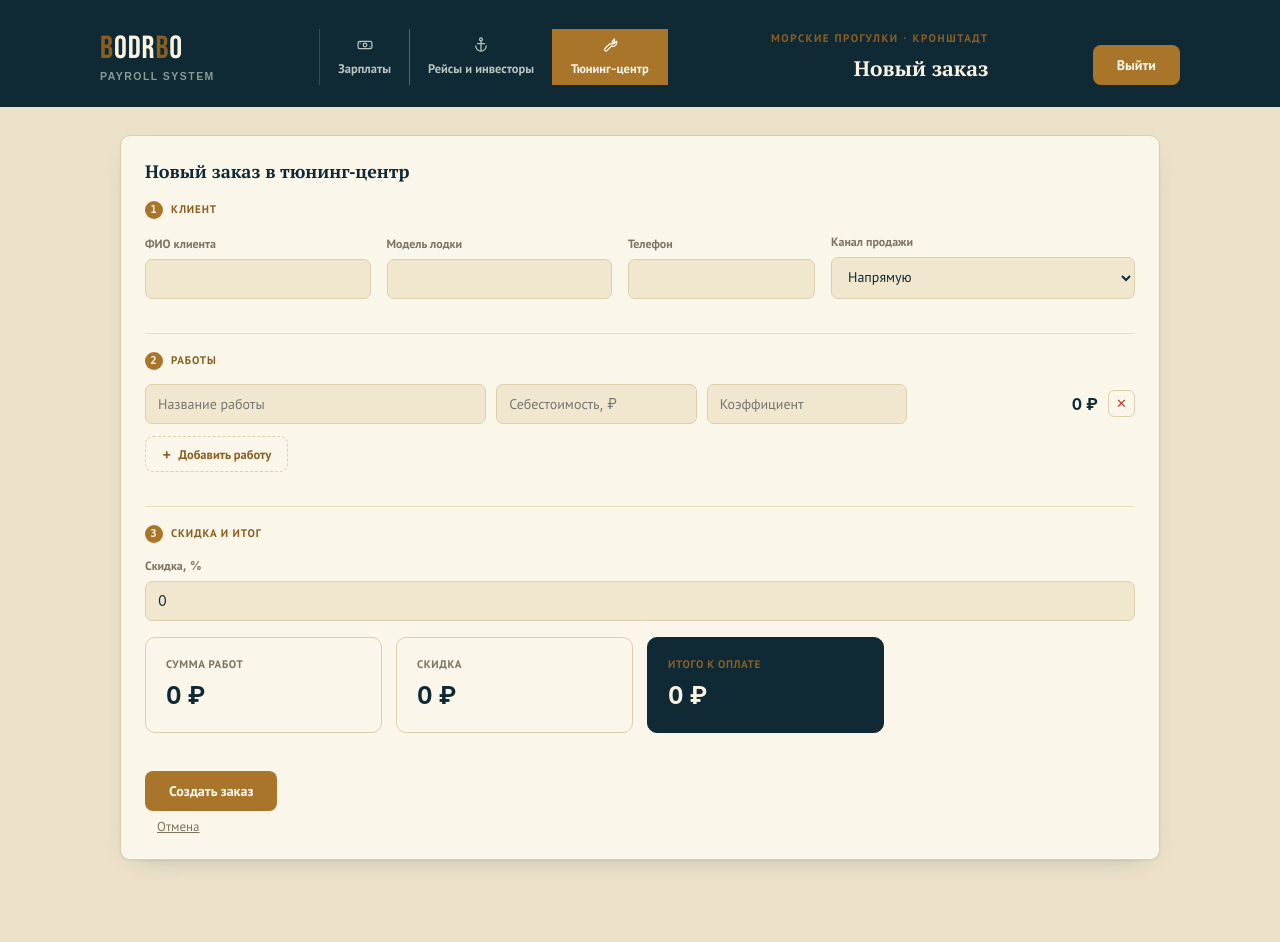
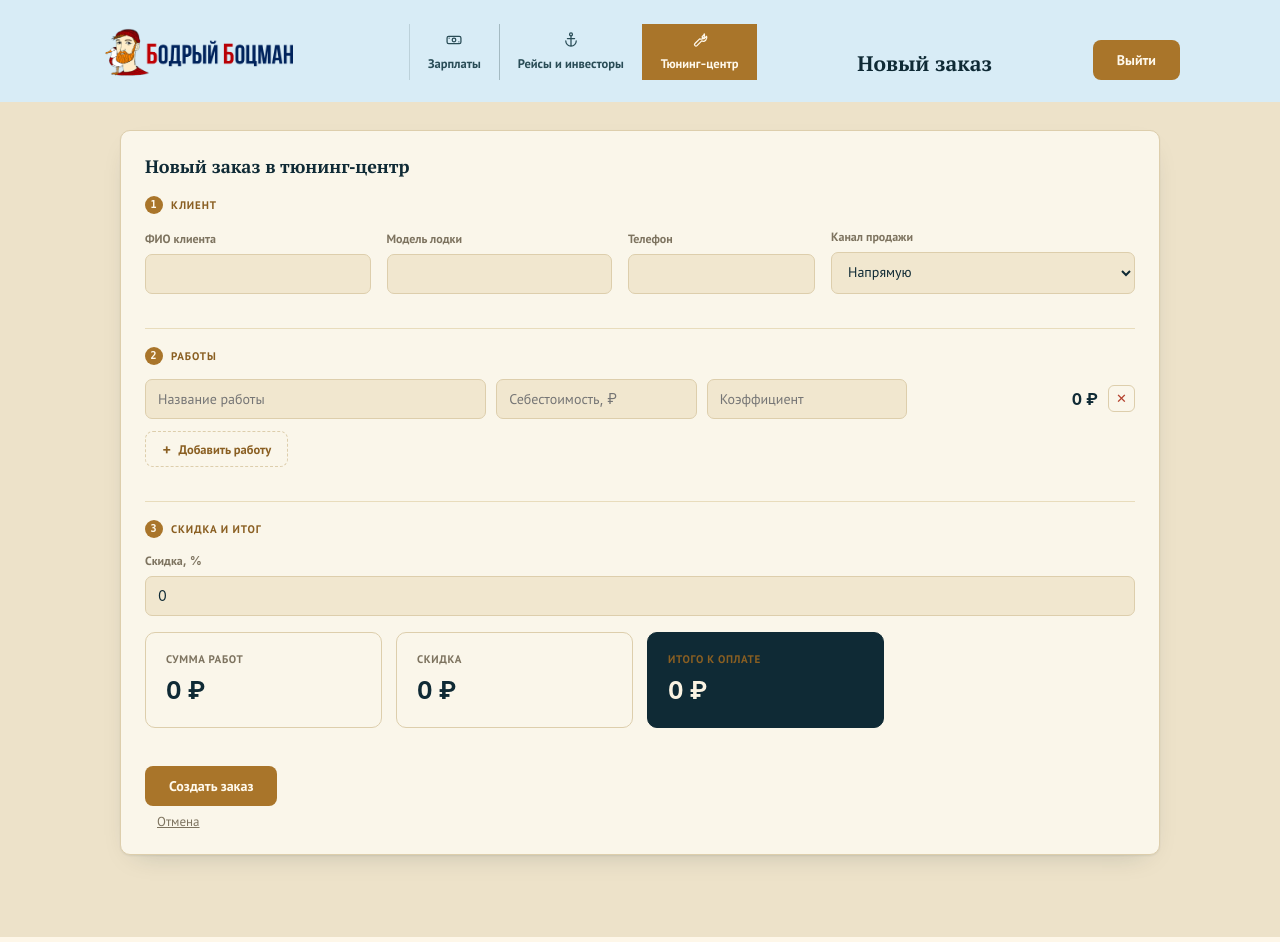
Before and after one commit to bodrbo/-, a Flask app: page /tuning/add in a window 1280 px wide. Run offline with Flask 2, Linux system fonts and the light colour scheme; the visitor is signed in with stand-in values (Sample User, id 1).

Commit message:
Заменить текстовый логотип на изображение, перекрасить шапку
Во всех разделах (админка, ЛК инвестора/сотрудника/клиента, все
формы входа, главный экран) текстовый "BODRBO" в шапке заменён на
присланное изображение логотипа "Бодрый Боцман". Фон шапки — с
тёмно-синего на светло-голубой, чтобы тёмно-синий логотип было
видно; весь текст и элементы шапки (навигация, кнопка "Выйти",
заголовок страницы) перекрашены с светлых оттенков (для тёмного
фона) на var(--ink) и производные — для контраста на светлом фоне.

Убраны подпись "Payroll system" под логотипом и строка "Морские
прогулки · Кронштадт" везде, где она была статичным брендингом
(на странице зарплат там был другой, содержательный текст "Учёт
работ и оплаты" — его не трогал).

```diff
--- a/static/style.css
+++ b/static/style.css
@@ -59,6 +59,7 @@
   --hairline: #ddceac;
   --hairline-soft: #e8dcbc;
   --shadow: 0 1px 2px rgba(15, 42, 53, .07), 0 10px 28px -16px rgba(15, 42, 53, .28);
+  --topbar-sky: #d8ecf6;
 }
 
 * { box-sizing: border-box; }
@@ -76,8 +77,8 @@ h1, h2, h3 { font-family: 'PT Serif', Georgia, serif; }
 .tabular { font-variant-numeric: tabular-nums; font-feature-settings: "tnum" 1; }
 
 .topbar {
-  background: var(--ink);
-  color: var(--parchment);
+  background: var(--topbar-sky);
+  color: var(--ink);
   padding: 24px 20px 22px;
 }
 .topbar-inner {
@@ -90,25 +91,8 @@ h1, h2, h3 { font-family: 'PT Serif', Georgia, serif; }
   gap: 16px 24px;
 }
 
-.brand { display: flex; flex-direction: column; }
-.logo-text {
-  font-family: 'Bebas Neue', 'PT Serif', Georgia, serif;
-  font-weight: 700;
-  font-size: 32px;
-  letter-spacing: 0.03em;
-  line-height: 1;
-  color: #fbf3e2;
-}
-.logo-text .mark { color: var(--brass-strong); }
-.logo-sub {
-  font-family: 'PT Sans', sans-serif;
-  font-size: 10.5px;
-  font-weight: 700;
-  letter-spacing: 0.14em;
-  text-transform: uppercase;
-  color: #8a9a95;
-  margin-top: 4px;
-}
+.brand { display: flex; align-items: center; }
+.brand-logo { display: block; height: 52px; width: auto; }
 
 .title-block { text-align: right; }
 
@@ -119,13 +103,13 @@ h1, h2, h3 { font-family: 'PT Serif', Georgia, serif; }
   font-weight: 700;
   padding: 8px 14px;
   background: transparent;
-  color: var(--parchment);
-  border: 1px solid rgba(237, 226, 201, 0.35);
+  color: var(--ink);
+  border: 1px solid rgba(15, 42, 53, 0.28);
   border-radius: 8px;
   cursor: pointer;
   white-space: nowrap;
 }
-.topbar-logout button:hover { background: rgba(237, 226, 201, 0.12); }
+.topbar-logout button:hover { background: rgba(15, 42, 53, 0.08); }
 
 .main-nav {
   display: flex;
@@ -139,11 +123,11 @@ h1, h2, h3 { font-family: 'PT Serif', Georgia, serif; }
   gap: 5px;
   font-size: 12.5px;
   font-weight: 700;
-  color: #b9c4bf;
+  color: var(--ink-soft);
   text-decoration: none;
   padding: 7px 18px;
-  border-left: 1px solid rgba(255, 249, 236, 0.16);
-  border-right: 1px solid rgba(255, 249, 236, 0.16);
+  border-left: 1px solid rgba(15, 42, 53, 0.14);
+  border-right: 1px solid rgba(15, 42, 53, 0.14);
   margin-right: -1px;
   background: rgba(255, 255, 255, 0);
   transition: background-color 0.28s ease, color 0.2s ease, border-color 0.28s ease;
@@ -154,9 +138,9 @@ h1, h2, h3 { font-family: 'PT Serif', Georgia, serif; }
   transition: transform 0.28s ease;
 }
 .main-nav a:hover {
-  background-color: rgba(255, 255, 255, 0.09);
-  color: #fff;
-  border-color: rgba(255, 249, 236, 0.3);
+  background-color: rgba(15, 42, 53, 0.08);
+  color: var(--ink);
+  border-color: rgba(15, 42, 53, 0.24);
 }
 .main-nav a:hover .nav-icon { transform: translateY(-1px); }
 .main-nav a.active {
@@ -175,7 +159,7 @@ h1, h2, h3 { font-family: 'PT Serif', Georgia, serif; }
   font-size: 21px;
   font-weight: 700;
   margin: 5px 0 0 0;
-  color: #fbf3e2;
+  color: var(--ink);
 }
 
 @media (max-width: 560px) {
--- a/templates/admin_login.html
+++ b/templates/admin_login.html
@@ -30,11 +30,9 @@
 <header class="topbar">
   <div class="topbar-inner">
     <div class="brand">
-      <div class="logo-text"><span class="mark">B</span>ODR<span class="mark">B</span>O</div>
-      <div class="logo-sub">Payroll system</div>
+      <img src="{{ url_for('static', filename='logo.png') }}" alt="Бодрый Боцман" class="brand-logo">
     </div>
     <div class="title-block">
-      <span class="kicker">Морские прогулки · Кронштадт</span>
       <h1>Личный кабинет администратора</h1>
     </div>
   </div>
--- a/templates/client_dashboard.html
+++ b/templates/client_dashboard.html
@@ -30,11 +30,9 @@
 <header class="topbar">
   <div class="topbar-inner">
     <div class="brand">
-      <div class="logo-text"><span class="mark">B</span>ODR<span class="mark">B</span>O</div>
-      <div class="logo-sub">Payroll system</div>
+      <img src="{{ url_for('static', filename='logo.png') }}" alt="Бодрый Боцман" class="brand-logo">
     </div>
     <div class="title-block">
-      <span class="kicker">Морские прогулки · Кронштадт</span>
       <h1>Личный кабинет клиента</h1>
     </div>
   </div>
--- a/templates/home.html
+++ b/templates/home.html
@@ -30,11 +30,9 @@
 <header class="topbar">
   <div class="topbar-inner">
     <div class="brand">
-      <div class="logo-text"><span class="mark">B</span>ODR<span class="mark">B</span>O</div>
-      <div class="logo-sub">Payroll system</div>
+      <img src="{{ url_for('static', filename='logo.png') }}" alt="Бодрый Боцман" class="brand-logo">
     </div>
     <div class="title-block">
-      <span class="kicker">Морские прогулки · Кронштадт</span>
       <h1>Выберите личный кабинет</h1>
     </div>
   </div>
--- a/templates/index.html
+++ b/templates/index.html
@@ -30,8 +30,7 @@
 <header class="topbar">
   <div class="topbar-inner">
     <div class="brand">
-      <div class="logo-text"><span class="mark">B</span>ODR<span class="mark">B</span>O</div>
-      <div class="logo-sub">Payroll system</div>
+      <img src="{{ url_for('static', filename='logo.png') }}" alt="Бодрый Боцман" class="brand-logo">
     </div>
     <nav class="main-nav">
       <a href="{{ url_for('index') }}" class="{{ 'active' if active_page == 'payroll' }}">
--- a/templates/investor_dashboard.html
+++ b/templates/investor_dashboard.html
@@ -30,11 +30,9 @@
 <header class="topbar">
   <div class="topbar-inner">
     <div class="brand">
-      <div class="logo-text"><span class="mark">B</span>ODR<span class="mark">B</span>O</div>
-      <div class="logo-sub">Payroll system</div>
+      <img src="{{ url_for('static', filename='logo.png') }}" alt="Бодрый Боцман" class="brand-logo">
     </div>
     <div class="title-block">
-      <span class="kicker">Морские прогулки · Кронштадт</span>
       <h1>Личный кабинет инвестора</h1>
     </div>
   </div>
--- a/templates/investor_login.html
+++ b/templates/investor_login.html
@@ -30,11 +30,9 @@
 <header class="topbar">
   <div class="topbar-inner">
     <div class="brand">
-      <div class="logo-text"><span class="mark">B</span>ODR<span class="mark">B</span>O</div>
-      <div class="logo-sub">Payroll system</div>
+      <img src="{{ url_for('static', filename='logo.png') }}" alt="Бодрый Боцман" class="brand-logo">
     </div>
     <div class="title-block">
-      <span class="kicker">Морские прогулки · Кронштадт</span>
       <h1>Личный кабинет инвестора</h1>
     </div>
   </div>
--- a/templates/team_dashboard.html
+++ b/templates/team_dashboard.html
@@ -30,11 +30,9 @@
 <header class="topbar">
   <div class="topbar-inner">
     <div class="brand">
-      <div class="logo-text"><span class="mark">B</span>ODR<span class="mark">B</span>O</div>
-      <div class="logo-sub">Payroll system</div>
+      <img src="{{ url_for('static', filename='logo.png') }}" alt="Бодрый Боцман" class="brand-logo">
     </div>
     <div class="title-block">
-      <span class="kicker">Морские прогулки · Кронштадт</span>
       <h1>Личный кабинет сотрудника</h1>
     </div>
   </div>
--- a/templates/team_login.html
+++ b/templates/team_login.html
@@ -30,11 +30,9 @@
 <header class="topbar">
   <div class="topbar-inner">
     <div class="brand">
-      <div class="logo-text"><span class="mark">B</span>ODR<span class="mark">B</span>O</div>
-      <div class="logo-sub">Payroll system</div>
+      <img src="{{ url_for('static', filename='logo.png') }}" alt="Бодрый Боцман" class="brand-logo">
     </div>
     <div class="title-block">
-      <span class="kicker">Морские прогулки · Кронштадт</span>
       <h1>Личный кабинет сотрудника</h1>
     </div>
   </div>
--- a/templates/trips.html
+++ b/templates/trips.html
@@ -63,8 +63,7 @@
 <header class="topbar">
   <div class="topbar-inner">
     <div class="brand">
-      <div class="logo-text"><span class="mark">B</span>ODR<span class="mark">B</span>O</div>
-      <div class="logo-sub">Payroll system</div>
+      <img src="{{ url_for('static', filename='logo.png') }}" alt="Бодрый Боцман" class="brand-logo">
     </div>
     <nav class="main-nav">
       <a href="{{ url_for('index') }}" class="{{ 'active' if active_page == 'payroll' }}">
@@ -90,7 +89,6 @@
       </a>
     </nav>
     <div class="title-block">
-      <span class="kicker">Морские прогулки · Кронштадт</span>
       <h1>Рейсы и выплаты инвесторам</h1>
     </div>
     <form action="{{ url_for('admin_logout') }}" method="post" class="topbar-logout">
--- a/templates/tuning_form.html
+++ b/templates/tuning_form.html
@@ -43,8 +43,7 @@
 <header class="topbar">
   <div class="topbar-inner">
     <div class="brand">
-      <div class="logo-text"><span class="mark">B</span>ODR<span class="mark">B</span>O</div>
-      <div class="logo-sub">Payroll system</div>
+      <img src="{{ url_for('static', filename='logo.png') }}" alt="Бодрый Боцман" class="brand-logo">
     </div>
     <nav class="main-nav">
       <a href="{{ url_for('index') }}" class="{{ 'active' if active_page == 'payroll' }}">
@@ -70,7 +69,6 @@
       </a>
     </nav>
     <div class="title-block">
-      <span class="kicker">Морские прогулки · Кронштадт</span>
       <h1>{{ 'Редактировать заказ' if edit_order else 'Новый заказ' }}</h1>
     </div>
     <form action="{{ url_for('admin_logout') }}" method="post" class="topbar-logout">
--- a/templates/tuning_index.html
+++ b/templates/tuning_index.html
@@ -30,8 +30,7 @@
 <header class="topbar">
   <div class="topbar-inner">
     <div class="brand">
-      <div class="logo-text"><span class="mark">B</span>ODR<span class="mark">B</span>O</div>
-      <div class="logo-sub">Payroll system</div>
+      <img src="{{ url_for('static', filename='logo.png') }}" alt="Бодрый Боцман" class="brand-logo">
     </div>
     <nav class="main-nav">
       <a href="{{ url_for('index') }}" class="{{ 'active' if active_page == 'payroll' }}">
@@ -57,7 +56,6 @@
       </a>
     </nav>
     <div class="title-block">
-      <span class="kicker">Морские прогулки · Кронштадт</span>
       <h1>Тюнинг-центр</h1>
     </div>
     <form action="{{ url_for('admin_logout') }}" method="post" class="topbar-logout">
```
Also changed, not shown: static/logo.png (added).
